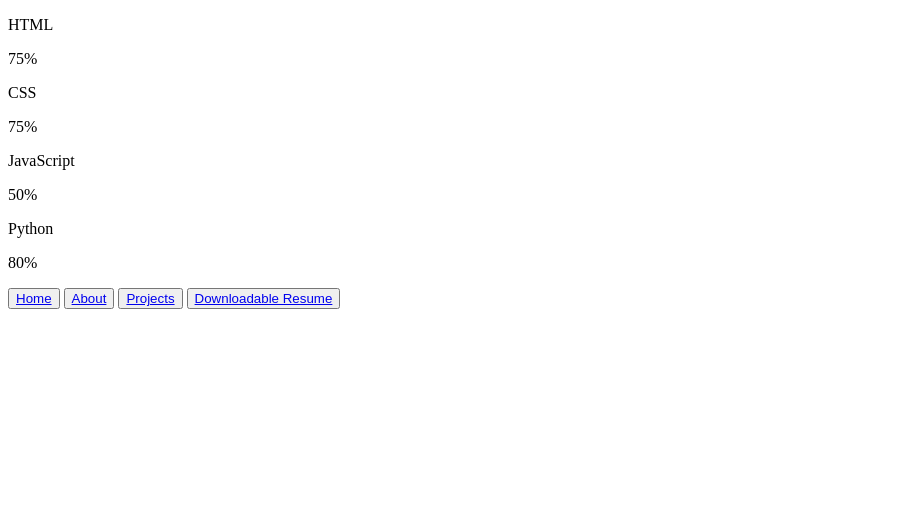
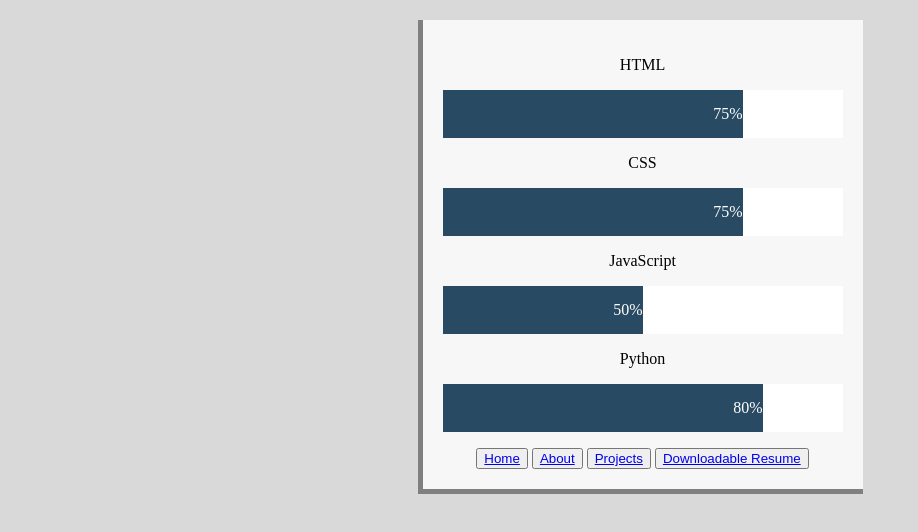
Before and after one commit to kdelise/portfolio-website, a plain HTML site: page skillspage.html in a window 1280 px wide. Shown: the whole page, without its empty margins (0-918 px from the left). Drawn offline with Linux system fonts and the light colour scheme.

Commit message:
Update skillspage.html

```diff
--- a/skillspage.html
+++ b/skillspage.html
@@ -2,7 +2,7 @@
 <html>
   <head>
     <title>Kadie Jenkins</title>
-    <link rel="stylesheet" href="/website.css" />
+    <link rel="stylesheet" href="/style.css" />
   </head>
   <body>
     <div class="skills_card">
```
